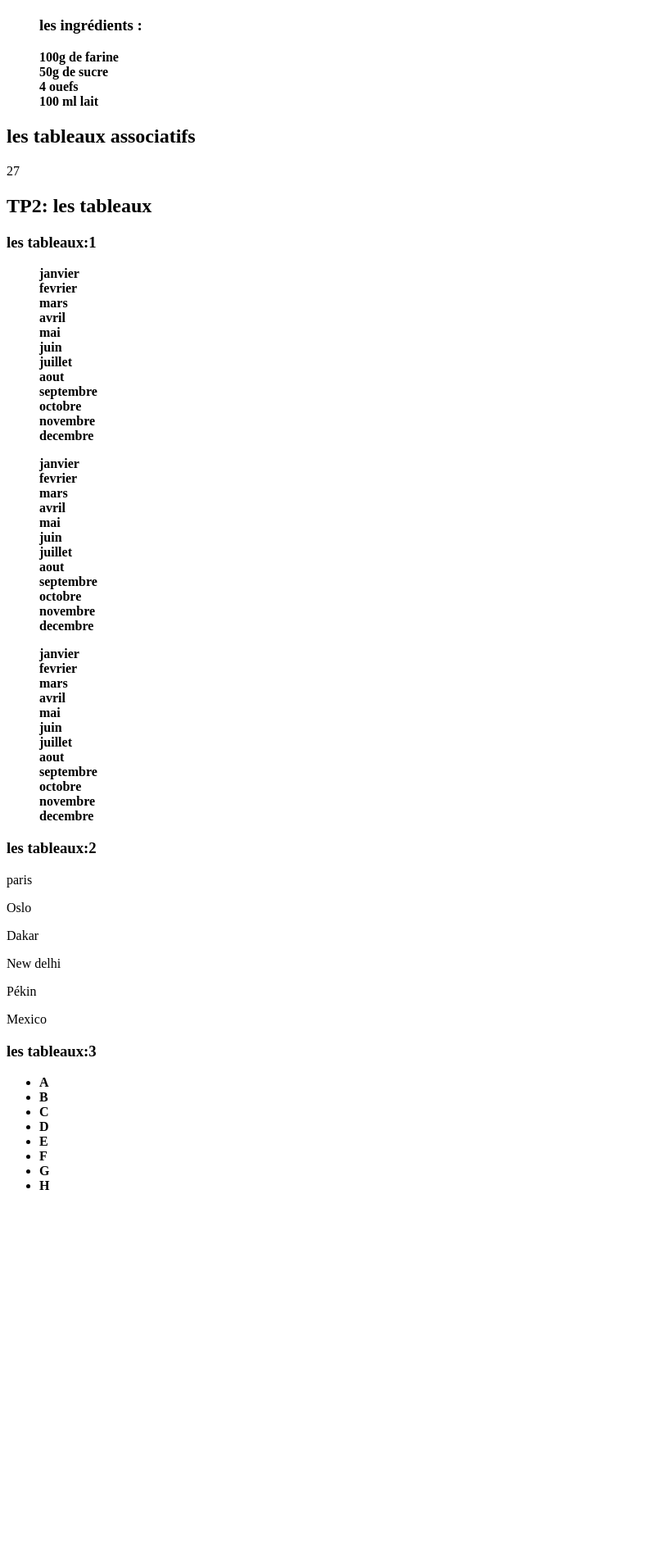
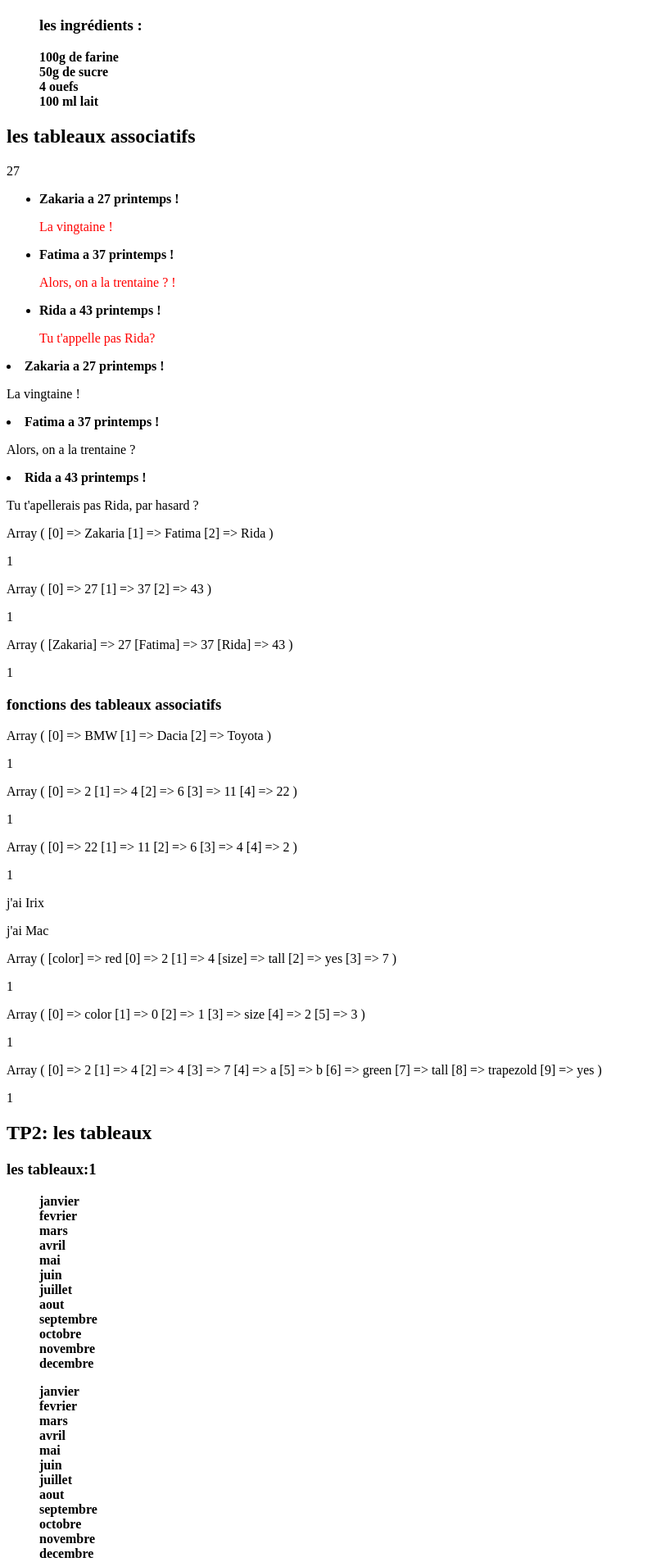
Before and after one commit to nouhabe/wf3-backend-1, a PHP site: page / in a window 1280 px wide. Shown: the part 4373-6279 px from the top of the page at 82% size, without its empty margins (0-790 px from the left). Before the commit the page ends 5825 px from the top, so only its background shows below. Run offline with PHP 8.4, Linux system fonts and the light colour scheme.

Commit message:
fonctions

```diff
--- a/exercices/index.php
+++ b/exercices/index.php
@@ -241,16 +241,81 @@ $age["Fatima"]="37";
 $age["Rida"]="43";
 echo "<p>".$age["Zakaria"]."</P>";
 
-$age= array("Zakaria"=>"27","37")
+$age= array("Zakaria"=>"27","Fatima"=>"37","Rida"=>"43");
+echo "<ul>";
+foreach($age as $name=>$value){
+    echo "<li>".$name." a ".$value." printemps !"."</li>";
+    if($value<=10)
+        echo"<p class='couleur'>"."c'est un enfant !"."</P>";
+    elseif($value>10 && $value<18)
+        echo"<p class='couleur'>"."c'est un ado !"."</P>";
+    elseif($value>=30 && $value<40)
+        echo"<p class='couleur'>"."Alors, on a la trentaine ? !"."</P>";
+    elseif( $value>40)
+        echo"<p class='couleur'>"."Tu t'appelle pas Rida?"."</P>";
+    elseif($value>=20 && $value<30)
+        echo"<p class='couleur'>"."La vingtaine !"."</P>";
+}
 
+echo "</ul>";
 
-//$tab=["nom"=>["Zakaria","Fatima","Rida"],"age"=>["27","37","43"]];
+foreach($age as $name=>$value) {
+    echo "<li>".$name." a ".$value." printemps !"."</li>";
+    switch ($value) {
+        case $value <= 10: echo "<p> Enfant ! </p>";
+            break;
+        case $value > 10 &&  $value <18 : echo "<p> Ado ! </p>";
+            break;
+        case ($value >= 30 && $value < 40): echo "<p>Alors, on a la trentaine ?</p>";
+            break;
+        case ($value == 43): echo "<p>Tu t'apellerais pas Rida, par hasard ?</p>";
+            break;
+        case ($value < 30 && $value >= 20): echo "<p>La vingtaine !</p>";
+            break;
+    }
+}
 
-//echo $tab["nom"][1];
-//echo $tab["age"][1];
+$age= array("Zakaria"=>"27","Fatima"=>"37","Rida"=>"43");
+    echo"<p>".print_r(array_keys($age))."</p>" ;
+    echo"<p>".print_r(array_values($age))."</p>";
+    echo"<p>".print_r($age)."</p>";
 
 
 ?>
+<h3>fonctions des tableaux associatifs</h3>
+<?php
+$cars= array ("Dacia","BMW","Toyota",);//création tableau
+sort($cars);//tri dans l'ordre alphabétique(tableau chaine de caractère)
+echo"<p>".print_r($cars)."</p>";//affichage
+
+$numbers= array ("4","6","2","22","11");
+sort($numbers);//tri dans l'ordre croissant(tableau de nombre)
+echo"<p>".print_r($numbers)."</p>";
+
+rsort($numbers);//tri dans l'ordre décroissant(tableau de nombre)
+echo"<p>".print_r($numbers)."</p>";
+
+$os=array("Mac","NT","Irix","Linux");
+    if (in_array("Irix",$os)){
+        echo "<p>j'ai Irix</p>";
+}
+    if (in_array("Mac",$os)){
+        echo "<p>j'ai Mac</p>";}
+
+
+$array1=array("color"=>"red",2,4,"size"=>"tall","yes",7);
+    echo"<p>".print_r($array1)."</p>";
+    echo"<p>".print_r(array_keys($array1))."</p>" ;
+$array2=array("a","b","color"=>"green","shape"=>"trapezold",4);
+$result=array_merge($array1,$array2);
+    sort($result);
+        echo"<p>".print_r($result)."</p>";
+
+
+?>
+
+
+
 
 
 
@@ -294,19 +359,38 @@ foreach($pays as $capital){
 <?php
 $X=array('A','B','C','D');
 $Y=array('E','F','G','H');
-$combined = array_merge($X, $Y);
+$X = array_merge($X, $Y);
 
 
 
 
     echo"<ul>";
-    foreach($combined as $donnée){
+    foreach($X as $donnée){
         echo"<li>". $donnée."</li>";
     }
+    echo"</ul>";
+
+?>
+<h2>les fonctions</h2>
+<?php
 
 
-    echo"</ul>";
 
+function writeMsg($firstname ,$name , $repetition ){
+    for($i=0;$i<$repetition;$i++){
+        paragraph("hello ".$firstname." ".$name."!");
+        // echo "hello ".$firstname." ".$name."!";
+    }
+
+}
+
+writeMsg("sayah","alyatim","2");//appel de fonction
+
+function paragraph($chaine ){
+    echo"<p>".$chaine."</p>";
+}
+
+paragraph("poulet");
 
 
 
--- a/exercices/style.css
+++ b/exercices/style.css
@@ -5,3 +5,6 @@ ol{
     counter-reset: moncompteur;
     list-style-type:none;
 }
+.couleur{
+    color :red;
+}
```
